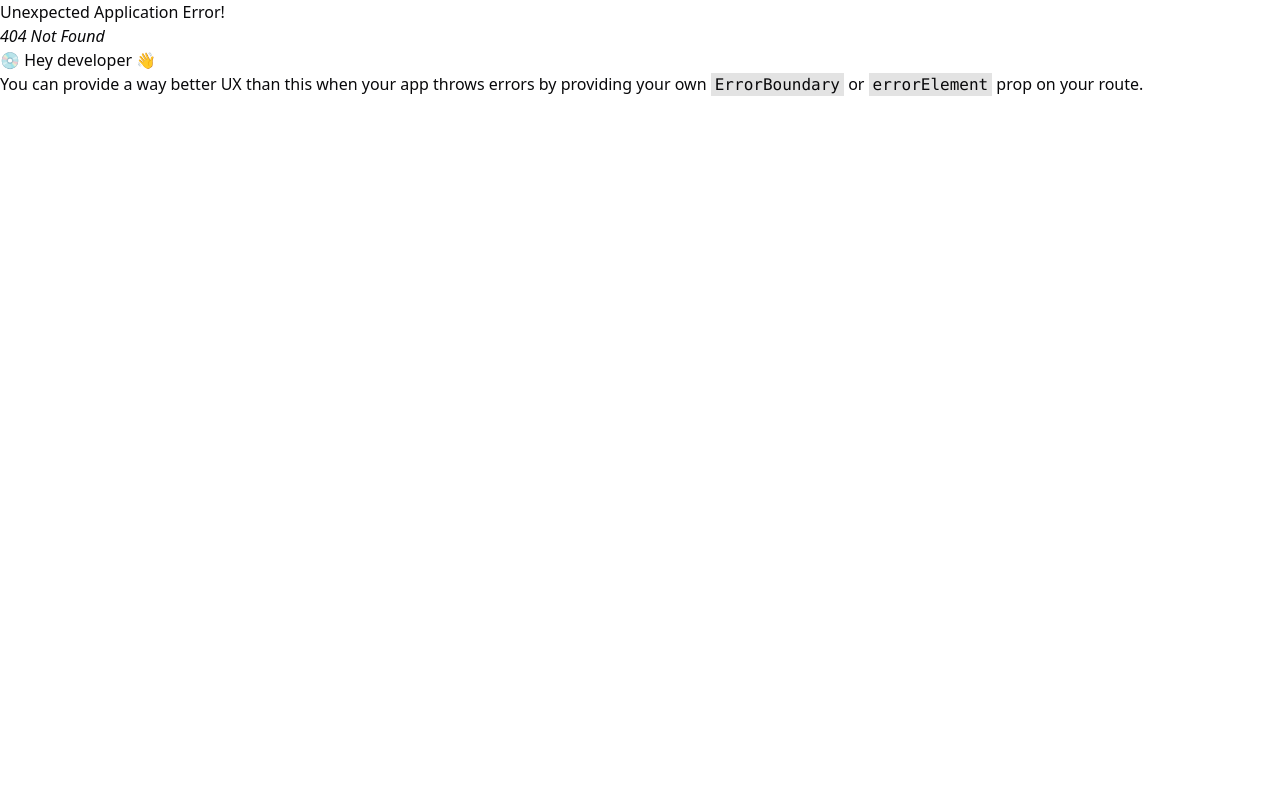
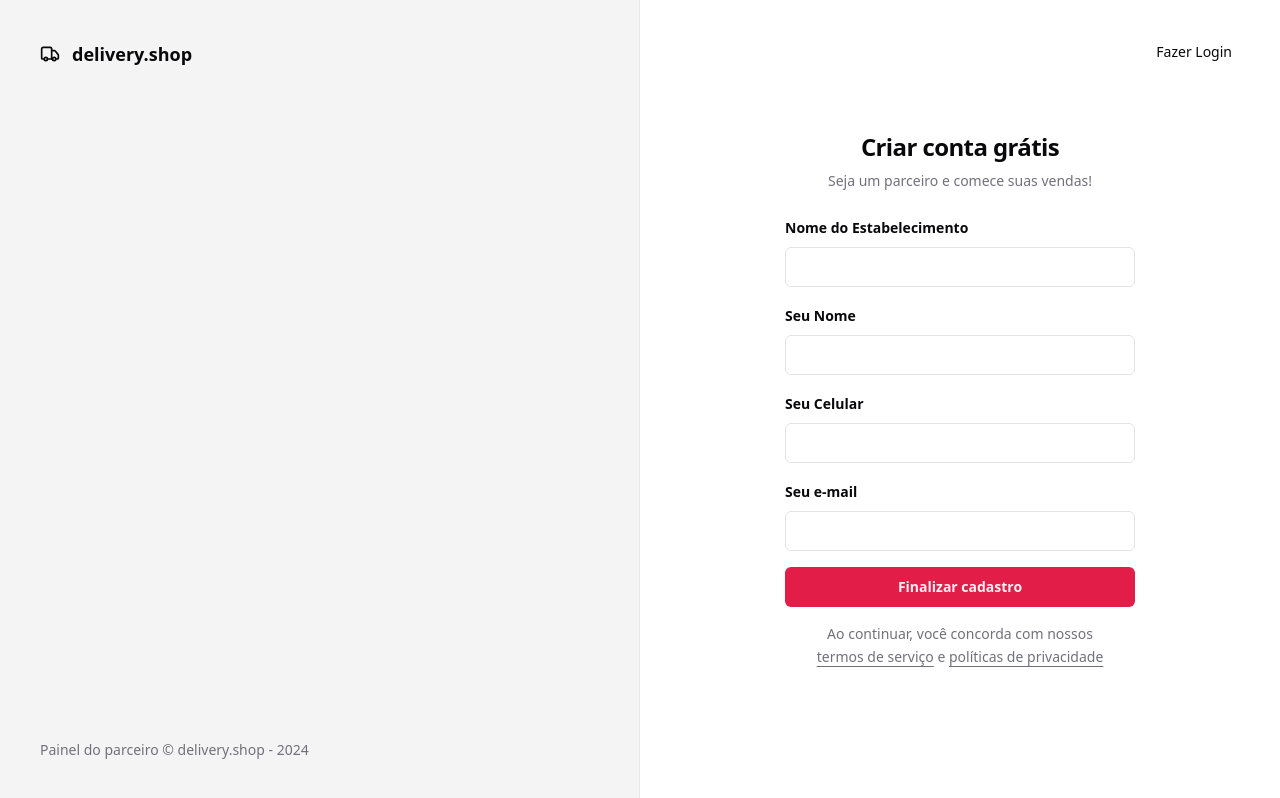
Before and after one commit to eleazar-nascimento/delivery-dashboard-web, a React (Vite) app: page /sign-up in a window 1280 px wide. Before the commit this address had no page. Built offline with nearby package versions, Linux system fonts and the light colour scheme.

Commit message:
feat: create restaurant registration screen

```diff
--- a/src/pages/_layouts/auth.tsx
+++ b/src/pages/_layouts/auth.tsx
@@ -15,7 +15,7 @@
       </div>
       {/* <h1>Autenticação</h1> */}
 
-      <div className="flex flex-col items-center justify-center">
+      <div className="relative flex flex-col items-center justify-center">
         <Outlet />
       </div>
     </div>
--- a/src/pages/auth/sign-in.tsx
+++ b/src/pages/auth/sign-in.tsx
@@ -1,5 +1,6 @@
 import { Helmet } from 'react-helmet-async'
 import { useForm } from 'react-hook-form'
+import { Link } from 'react-router-dom'
 import { toast } from 'sonner'
 import { z } from 'zod'
 
@@ -39,6 +40,9 @@
     <div>
       <Helmet title="Login" />
       <div className="p-8">
+        <Button asChild className="absolute right-8 top-8" variant="ghost">
+          <Link to="/sign-up">Novo estabelecimento</Link>
+        </Button>
         <div className="flex w-[350px] flex-col justify-center gap-6">
           <div className="flex flex-col gap-2 text-center">
             <h1 className="text-2xl font-semibold tracking-tight">
--- /dev/null
+++ b/src/pages/auth/sign-up.tsx
@@ -0,0 +1,122 @@
+import { Helmet } from 'react-helmet-async'
+import { useForm } from 'react-hook-form'
+import { Link, useNavigate } from 'react-router-dom'
+import { toast } from 'sonner'
+import { z } from 'zod'
+
+import { Button } from '@/components/ui/button'
+import { Input } from '@/components/ui/input'
+import { Label } from '@/components/ui/label'
+
+const signUpForm = z.object({
+  restaurantName: z.string(),
+  managerName: z.string(),
+  phone: z.string(),
+  email: z.string().email(),
+})
+
+type SignUpForm = z.infer<typeof signUpForm>
+
+export function SignUp() {
+  const navigate = useNavigate()
+
+  const {
+    register,
+    handleSubmit,
+    formState: { isSubmitting },
+  } = useForm<SignUpForm>()
+
+  async function handleSignUp(data: SignUpForm) {
+    try {
+      await new Promise((resolve) => setTimeout(resolve, 2000))
+      console.log(data)
+
+      toast.success('Restaurante cadastrado com sucesso!', {
+        action: {
+          label: 'Login',
+          onClick: () => navigate('/sign-in'),
+        },
+      })
+    } catch (error) {
+      toast.error('Erro ao cadastrar restaurante')
+    }
+  }
+
+  return (
+    <div>
+      <Helmet title="Cadastro" />
+      <div className="p-8">
+        <Button asChild className="absolute right-8 top-8" variant="ghost">
+          <Link to="/sign-in">Fazer Login</Link>
+        </Button>
+        <div className="flex w-[350px] flex-col justify-center gap-6">
+          <div className="flex flex-col gap-2 text-center">
+            <h1 className="text-2xl font-semibold tracking-tight">
+              Criar conta grátis
+            </h1>
+            <p className="text-sm text-muted-foreground">
+              Seja um parceiro e comece suas vendas!
+            </p>
+          </div>
+
+          <form onSubmit={handleSubmit(handleSignUp)} className="space-y-4">
+            <div className="space-y-2">
+              <Label htmlFor="restaurantName" className="font-semibold">
+                Nome do Estabelecimento
+              </Label>
+              <Input
+                id="restaurantName"
+                type="text"
+                {...register('restaurantName')}
+              />
+            </div>
+
+            <div className="space-y-2">
+              <Label htmlFor="managerName" className="font-semibold">
+                Seu Nome
+              </Label>
+              <Input
+                id="managerName"
+                type="managerName"
+                {...register('managerName')}
+              />
+            </div>
+
+            <div className="space-y-2">
+              <Label htmlFor="phone" className="font-semibold">
+                Seu Celular
+              </Label>
+              <Input id="phone" type="tel" {...register('phone')} />
+            </div>
+
+            <div className="space-y-2">
+              <Label htmlFor="email" className="font-semibold">
+                Seu e-mail
+              </Label>
+              <Input id="email" type="email" {...register('email')} />
+            </div>
+
+            <Button
+              disabled={isSubmitting}
+              className="w-full font-semibold"
+              type="submit"
+            >
+              Finalizar cadastro
+            </Button>
+
+            <p className="px-6 text-center text-sm leading-relaxed text-muted-foreground">
+              Ao continuar, você concorda com nossos{' '}
+              <a className="underline underline-offset-4" href="">
+                termos de serviço
+              </a>{' '}
+              e{' '}
+              <a className="underline underline-offset-4" href="">
+                políticas de privacidade
+              </a>
+            </p>
+          </form>
+        </div>
+      </div>
+    </div>
+  )
+}
```
Also changed, not shown: src/routes.tsx (+16 -10 lines).
